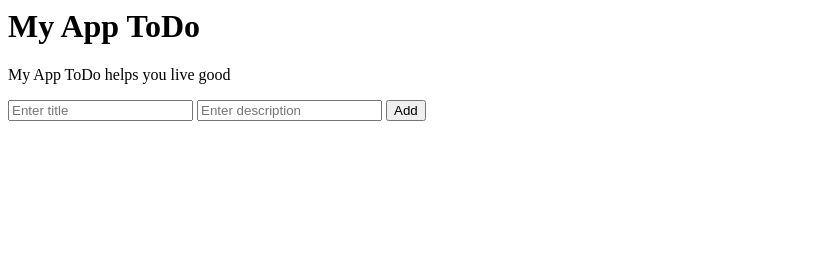
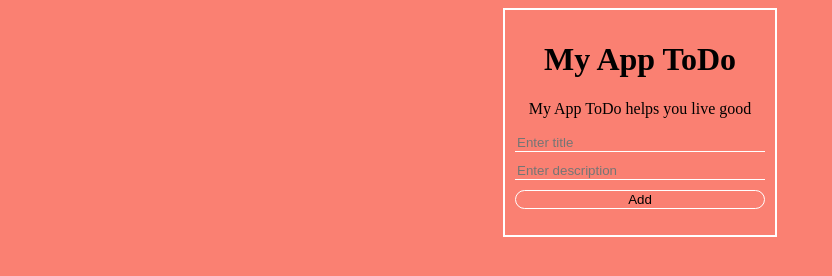
Before and after one commit to AnnaUmi/todo-list, a plain HTML site: page index.html in a window 1280 px wide. Shown: the whole page, without its empty margins (0-832 px from the left). Drawn offline with Linux system fonts and the light colour scheme.

Commit message:
add styles

```diff
--- a/index.html
+++ b/index.html
@@ -1,30 +1,19 @@
 <html>
-  <head></head>
+  <head>
+    <link rel="stylesheet" href="style.css"/>
+  </head>
   <body>
   </body>
-  <h1>My App ToDo</h1>
-  <p>My App ToDo helps you live good</p>
-  <form>
-      <input type="text" placeholder="Enter title" id="title">
-      <input type="text" placeholder="Enter description" id="desrc"/>
-      <button type="submit">Add </button>
+  <div class="container">
+  <h1 class="title">My App ToDo</h1>
+  <p class="desc">My App ToDo helps you live good</p>
+  <form class="form">
+      <input class="input" type="text" placeholder="Enter title" id="title">
+      <input class="input" type="text" placeholder="Enter description" id="desrc"/>
+      <button class="btn" type="submit">Add </button>
   </form>
+</div>
   </body>
-    <script>
-      const tasks = [
-        {
-          id: 1,
-          title: "Выучить JS",
-          text: "Ходить на курс, делать домашки",
-          completed: false
-        },
-        {
-          id: 2,
-          title: "ВыучитьR React",
-          text: "Ходить на курс, делать домашки читать документацию",
-          completed: false
-        }
-      ];
-    </script>
+    <script src="script.js"></script>
   </body>
 </html>
--- /dev/null
+++ b/script.js
@@ -0,0 +1,14 @@
+const tasks = [
+  {
+    id: 1,
+    title: "Выучить JS",
+    text: "Ходить на курс, делать домашки",
+    completed: false
+  },
+  {
+    id: 2,
+    title: "ВыучитьR React",
+    text: "Ходить на курс, делать домашки читать документацию",
+    completed: false
+  }
+];
--- a/style.css
+++ b/style.css
@@ -0,0 +1,29 @@
+body {
+  background: salmon;
+}
+.container {
+  text-align: center;
+  border: 2px solid white;
+  width: 250px;
+  margin: 0 auto;
+  padding: 10px;
+}
+.form {
+  display: flex;
+  flex-direction: column;
+}
+.input {
+  margin-bottom: 10px;
+  border: none;
+  background: transparent;
+  border-bottom: 1px solid white;
+}
+.btn {
+  border: 1px solid #fff;
+  background: transparent;
+  border-radius: 10px;
+}
+.btn:hover {
+  background: slategray;
+  color: #fff;
+}
```
